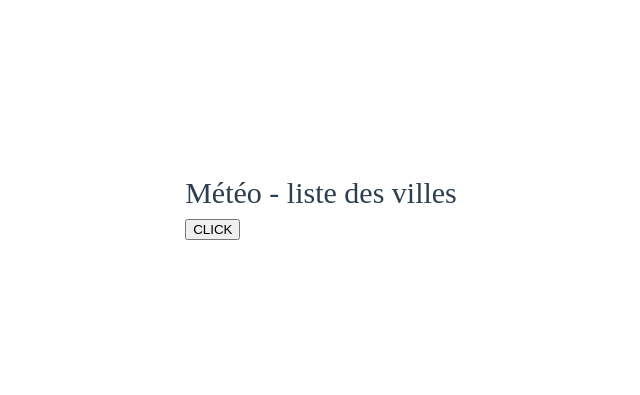
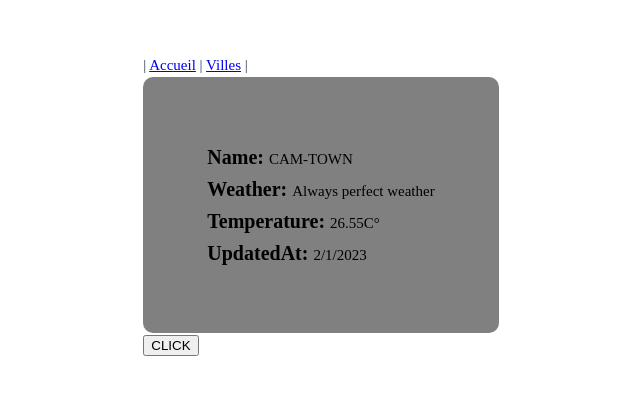
Before and after one commit to camCampus/vue-premier-projet, a Vue app: page /#/city in a window 1280 px wide. Shown: the part 195-590 px from the top of the page, without its empty margins (319-959 px from the left). Built offline with nearby package versions, Linux system fonts and the light colour scheme; a web font is replaced by a local one.

Commit message:
Add City component with city data

```diff
--- a/package.json
+++ b/package.json
@@ -8,7 +8,8 @@
     "preview": "vite preview"
   },
   "dependencies": {
-    "vue": "^3.2.45"
+    "vue": "^3.2.45",
+    "vue-router": "^4.1.6"
   },
   "devDependencies": {
     "@vitejs/plugin-vue": "^4.0.0",
--- a/src/App.vue
+++ b/src/App.vue
@@ -1,21 +1,23 @@
 <script>
-import CitiesList from "@/components/CitiesList.vue";
+
 
 export default {
-  components: {
-    CitiesList
-  },
+
   data() {
+    return {}
   },
   methods: {
     onListClick() {
-      alert("connard")
+      alert("CAM-TOWN BEST CITY =)")
     }
   }
 }
 </script>
 <template>
-<CitiesList></CitiesList>
+ | <router-link to="/">Accueil</router-link> |
+  <router-link to="/Cities">Villes</router-link> |
+  <router-view></router-view>
+
 <button @click="onListClick" >CLICK</button>
 </template>
 
--- /dev/null
+++ b/src/components/City.vue
@@ -0,0 +1,52 @@
+<template>
+<div id="city">
+  <ul>
+    <li><span>Name: </span>{{name}}</li>
+    <li><span>Weather: </span>{{weather}}</li>
+    <li><span>Temperature: </span>{{temperature}}C°</li>
+    <li><span>UpdatedAt: </span>{{updatedAt}}</li>
+  </ul>
+</div>
+</template>
+
+<script>
+export default {
+  name: "City",
+  data() {
+    return {
+
+      name: 'CAM-TOWN',
+      weather: 'Always perfect weather',
+      temperature: 26.55,
+      updatedAt: new Date().toLocaleDateString()
+    }
+  }
+}
+</script>
+
+<style scoped>
+#city {
+  height: fit-content;
+  width: 100%;
+  max-width: 500px;
+  background-color: gray;
+  border-radius: 10px;
+  display: flex;
+  flex-wrap: nowrap;
+  justify-content: center;
+  align-items: center;
+  color: black;
+
+}
+#city ul {
+  list-style: none;
+  margin: auto;
+  width: 100%;
+  height: 100%;
+  padding: 5vw;
+}
+span {
+  font-size: 20px;
+  font-weight: bold;
+}
+</style>
--- /dev/null
+++ b/src/views/Cities.vue
@@ -0,0 +1,9 @@
+<template>
+  <div>
+    <h1>CITIES</h1>
+  </div>
+  <CitiesList/>
+</template>
+<script setup>
+import CitiesList from "@/components/CitiesList.vue";
+</script>
--- /dev/null
+++ b/src/views/Home.vue
@@ -0,0 +1,17 @@
+<template>
+  <div class="home">
+    <h1>HOME</h1>
+  </div>
+  <cities-list />
+</template>
+
+<script>
+import CitiesList from "@/components/CitiesList.vue";
+
+export default {
+  components: {CitiesList},
+  data() {
+    return {}
+  }
+}
+</script>
```
Also changed, not shown: src/main.js (+7 -5 lines), src/router/router.js (added, +17 -0 lines), 1 other file (tests, documents, lock files or other folders).
